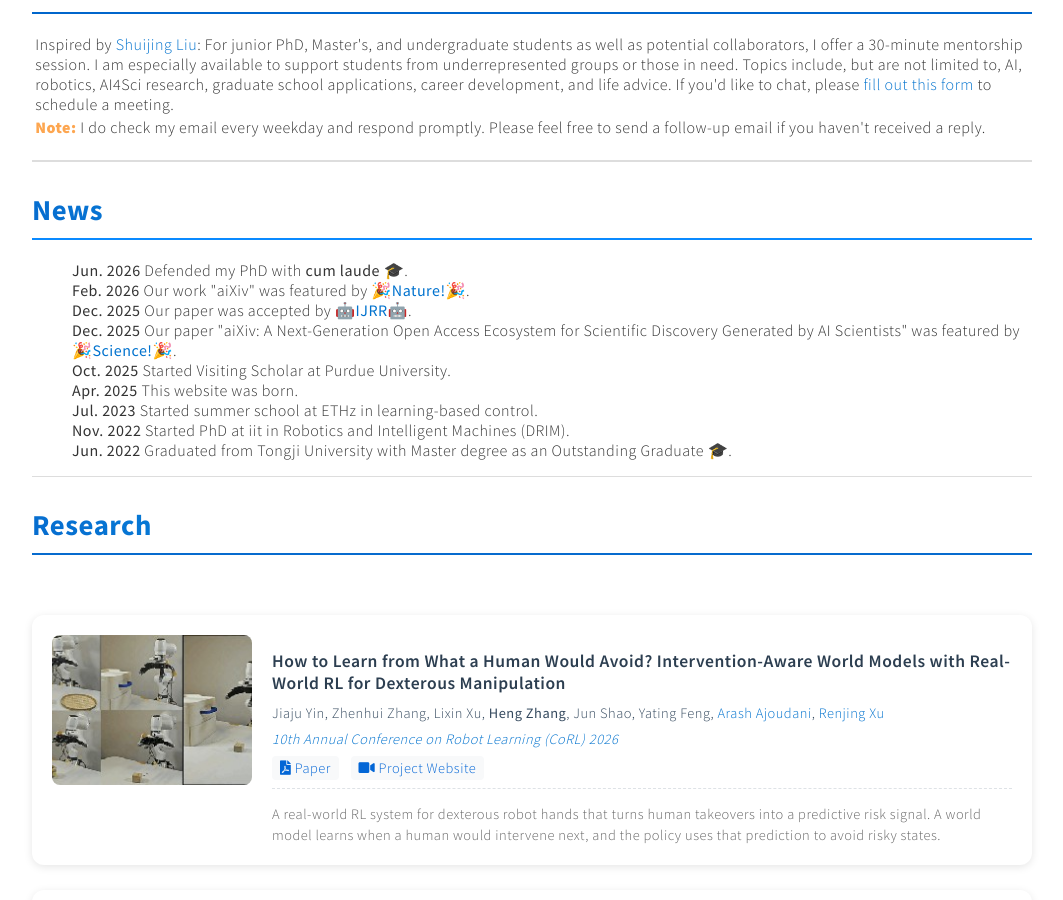
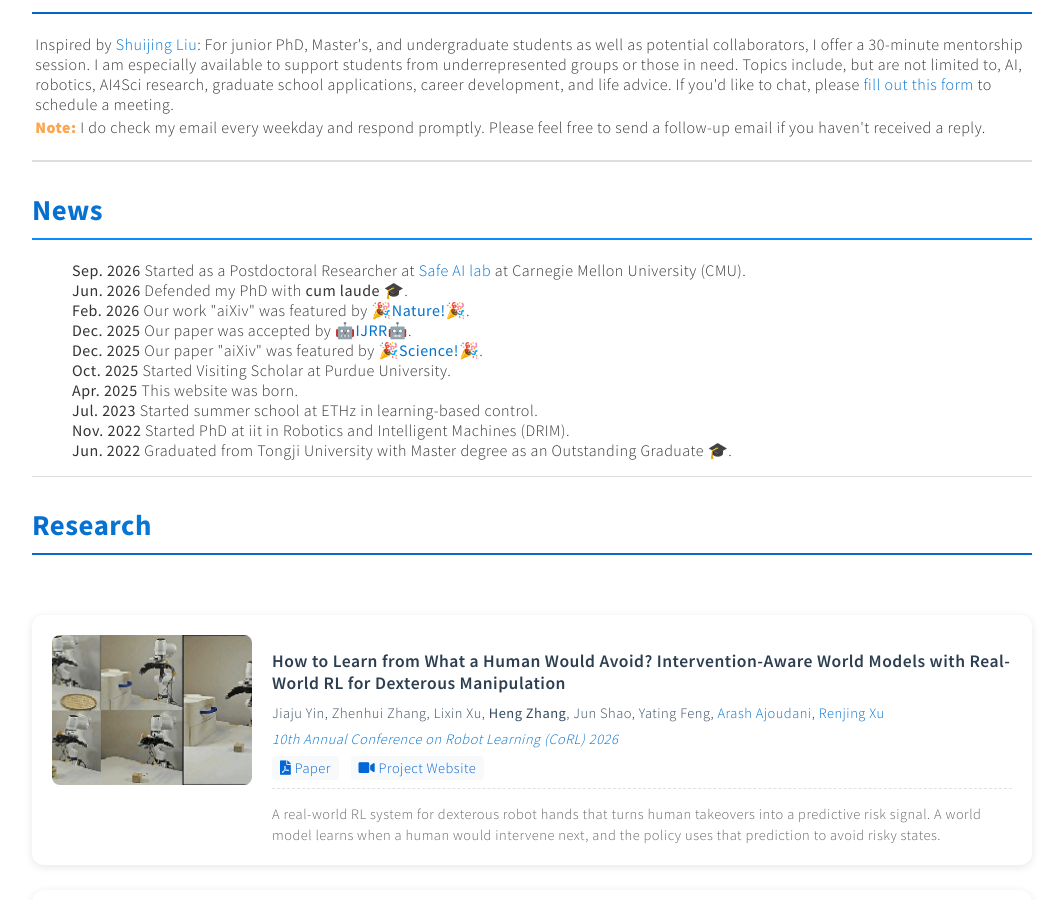
Before and after one commit to alfredo-pearson/alfredo-pearson.github.io, a Jekyll site: the page index.html, which Jekyll copies as it is, in a window 1280 px wide and 900 px high, scrolled down 936 px. Shown: the whole window, without its empty margins (108-1171 px from the left). Built offline with Jekyll 4.4.1, drawn with Linux system fonts in a browser that asks for light colours.

Commit message:
add new role

```diff
--- a/index.html
+++ b/index.html
@@ -123,10 +123,11 @@
             <!-- Update News -->
             <h1 style="font-size: 1.8em; color: #0a8aff; font-weight: 700;">News</h1>
             <ul>
+                <li> <b>Sep. 2026</b> Started as a Postdoctoral Researcher at <a href="https://safeai-lab.github.io/">Safe AI lab </a> at Carnegie Mellon University (CMU).</li>
                 <li> <b>Jun. 2026</b> Defended my PhD with <b>cum laude</b> 🎓.</li>
                 <li> <b>Feb. 2026</b> Our work "aiXiv" was featured by <a href="https://www.nature.com/articles/d41586-025-03967-9"><b>🎉Nature!🎉</b></a>.
                 <li> <b>Dec. 2025</b> Our paper was accepted by <a href="https://arxiv.org/abs/2506.13498"><b>🤖IJRR🤖</b></a>.
-                <li> <b>Dec. 2025</b> Our paper "aiXiv: A Next-Generation Open Access Ecosystem for Scientific Discovery Generated by AI Scientists" was featured by <a href="https://www.science.org/content/article/new-preprint-server-welcomes-papers-written-and-reviewed-ai/"><b>🎉Science!🎉</b></a>.
+                <li> <b>Dec. 2025</b> Our paper "aiXiv" was featured by <a href="https://www.science.org/content/article/new-preprint-server-welcomes-papers-written-and-reviewed-ai/"><b>🎉Science!🎉</b></a>.
                 <li> <b>Oct. 2025</b> Started Visiting Scholar at Purdue University.</li>
                 <li> <b>Apr. 2025</b> This website was born.</li>
                 <li> <b>Jul. 2023</b> Started summer school at ETHz in learning-based control.</li>
```
